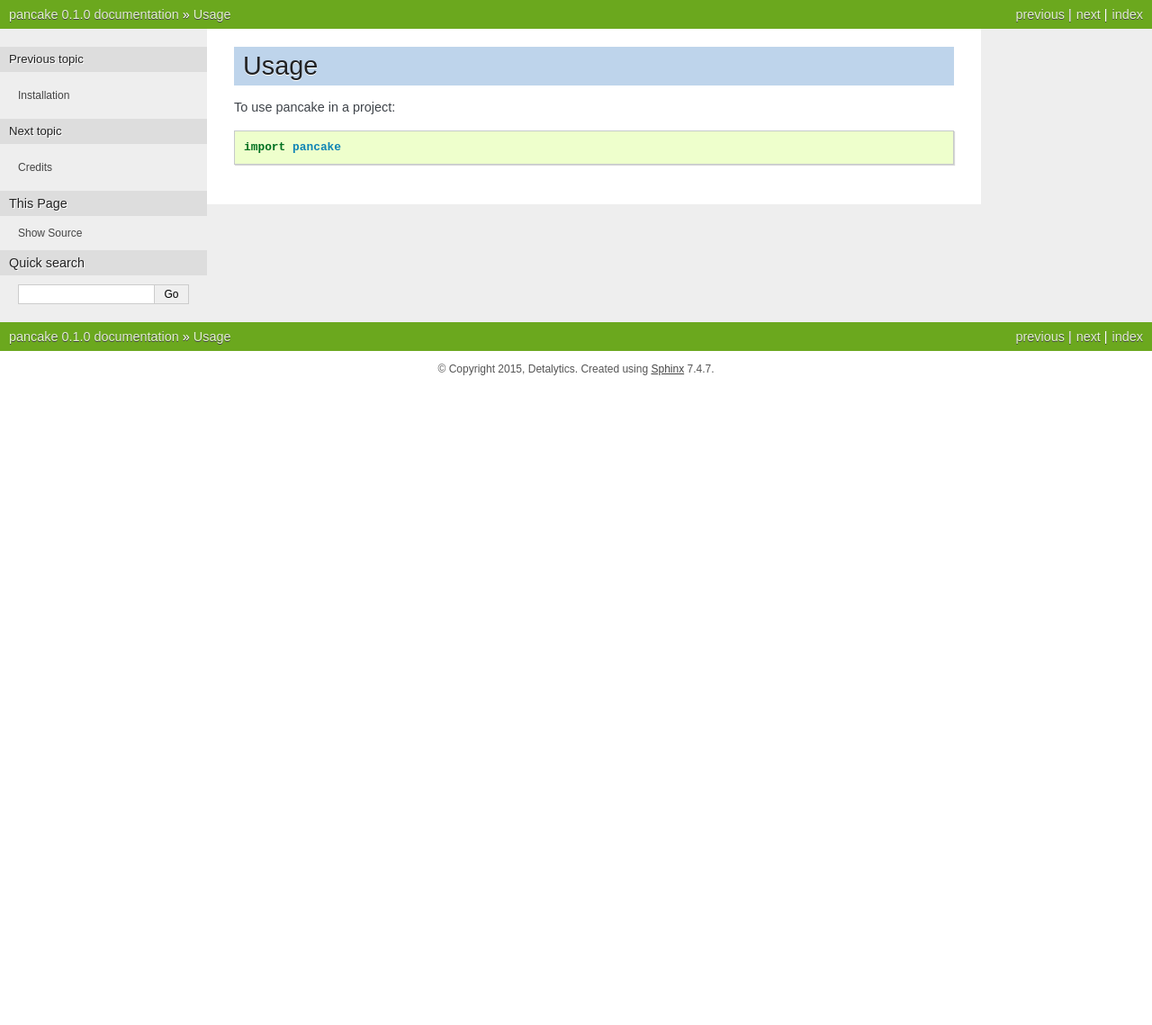
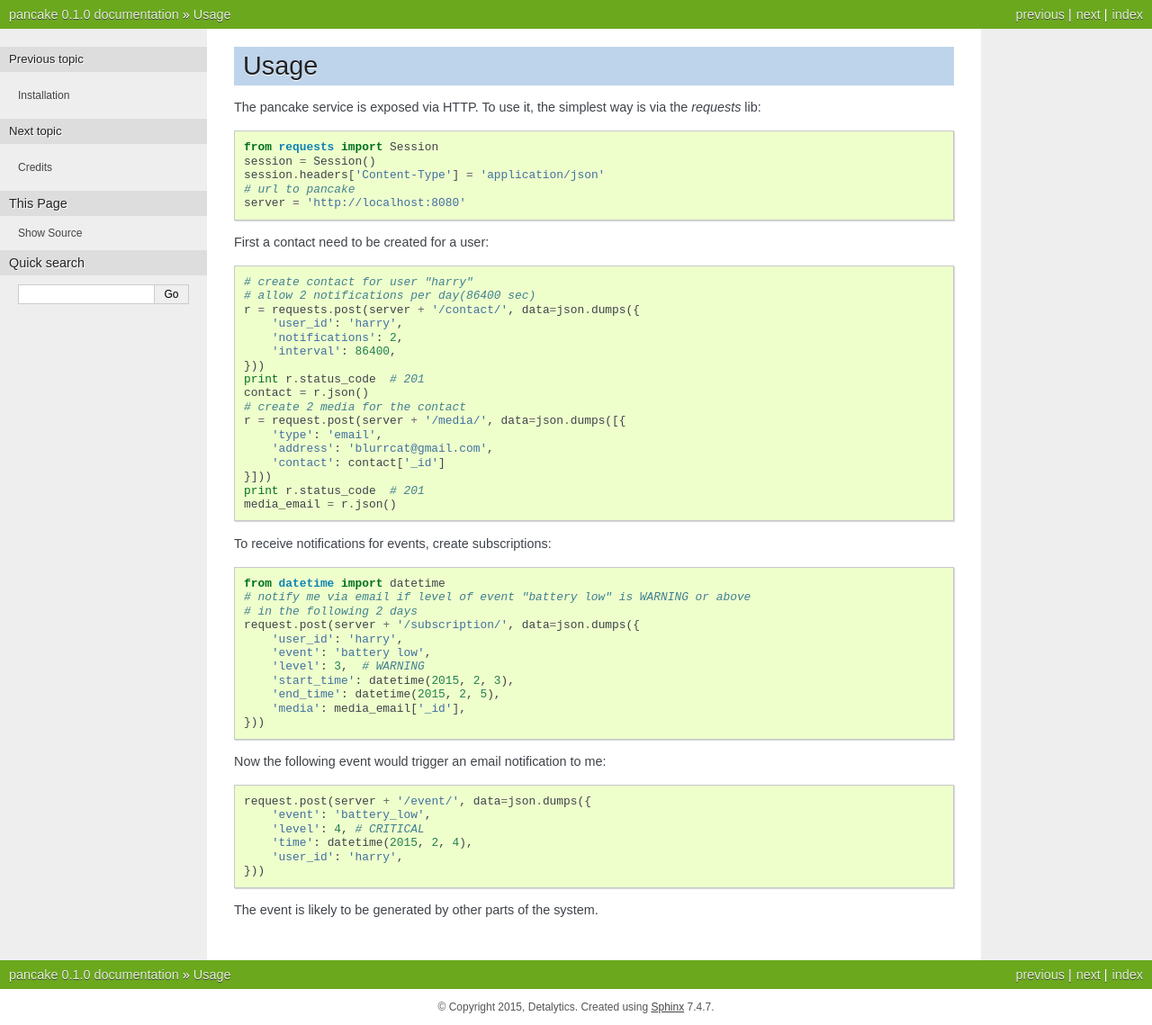
Before and after one commit to nodestory/pancake, a Sphinx documentation site: the page built from docs/usage.rst, in a window 1280 px wide. Shown: the whole page at 90% size. Built offline with Sphinx 7.4.7, drawn with Linux system fonts in a browser that asks for light colours; pages that are not in the unit, such as notebooks, are missing from menus; before the commit the page ends 900 px from its top, so only the background shows below that.

Commit message:
combine notifications with the same media
also add usage documentation

```diff
--- a/README.rst
+++ b/README.rst
@@ -1,2 +1,2 @@
 pancake
-===============================
+=======
--- a/docs/index.rst
+++ b/docs/index.rst
@@ -13,6 +13,7 @@ Contents:
 
    readme
    installation
+   api
    usage
    authors
    history
--- a/docs/usage.rst
+++ b/docs/usage.rst
@@ -1,7 +1,57 @@
-========
+=====
 Usage
-========
+=====
 
-To use pancake in a project::
+The pancake service is exposed via HTTP. To use it, the simplest way is via
+the `requests` lib::
 
-	import pancake
+    from requests import Session
+    session = Session()
+    session.headers['Content-Type'] = 'application/json'
+    # url to pancake
+    server = 'http://localhost:8080'
+
+First a contact need to be created for a user::
+
+    # create contact for user "harry"
+    # allow 2 notifications per day(86400 sec)
+    r = requests.post(server + '/contact/', data=json.dumps({
+        'user_id': 'harry',
+        'notifications': 2,
+        'interval': 86400,
+    }))
+    print r.status_code  # 201
+    contact = r.json()
+    # create 2 media for the contact
+    r = request.post(server + '/media/', data=json.dumps([{
+        'type': 'email',
+        'address': 'blurrcat@gmail.com',
+        'contact': contact['_id']
+    }]))
+    print r.status_code  # 201
+    media_email = r.json()
+
+To receive notifications for events, create subscriptions::
+
+    from datetime import datetime
+    # notify me via email if level of event "battery low" is WARNING or above
+    # in the following 2 days
+    request.post(server + '/subscription/', data=json.dumps({
+        'user_id': 'harry',
+        'event': 'battery low',
+        'level': 3,  # WARNING
+        'start_time': datetime(2015, 2, 3),
+        'end_time': datetime(2015, 2, 5),
+        'media': media_email['_id'],
+    }))
+
+Now the following event would trigger an email notification to me::
+
+    request.post(server + '/event/', data=json.dumps({
+        'event': 'battery_low',
+        'level': 4, # CRITICAL
+        'time': datetime(2015, 2, 4),
+        'user_id': 'harry',
+    }))
+
+The event is likely to be generated by other parts of the system.
--- a/setup.py
+++ b/setup.py
@@ -11,7 +11,10 @@ history = open('HISTORY.rst').read().replace('.. :changelog:', '')
 install_requires = [
     'Flask==0.10.1',
     'Flask-Admin==1.0.9',
+    'Flask-Mongoengine==0.7.1',
     'Eve-Mongoengine==0.0.9',
+    'Eve-Docs',
+    'enum34==1.0.4',
     'redis==2.10.3',
     'requests==2.5.1',
 ]
```
Also changed, not shown: 6 other files.
